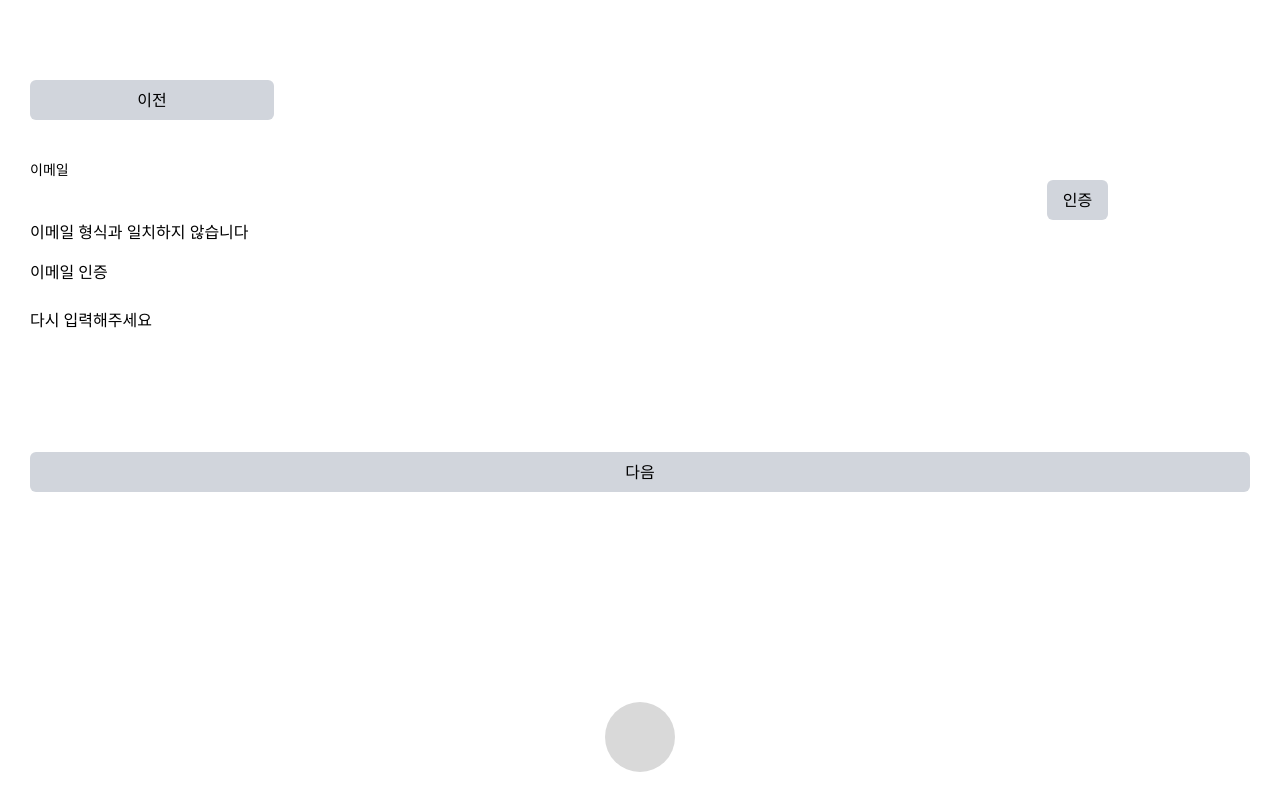
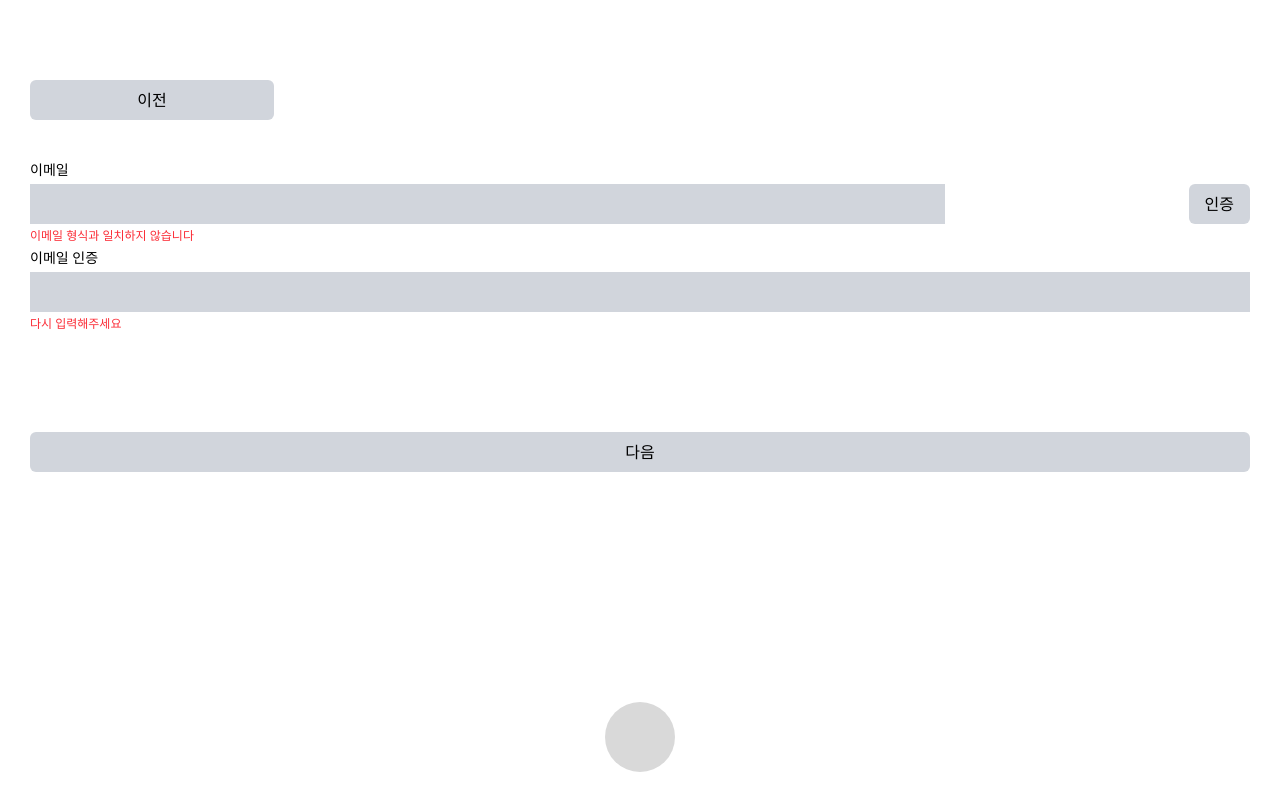
Before and after one commit to kdt-ful-class-three-group/poop, a React (Vite) app in the folder client/: page /Register in a window 1280 px wide. Built offline with nearby package versions, Linux system fonts and the light colour scheme.

Commit message:
화면 레이아웃 & 스타일 지정

```diff
--- a/client/src/components/Email.jsx
+++ b/client/src/components/Email.jsx
@@ -2,21 +2,21 @@ import Button from "./Button";
 
 function Email(){
   return(
-    <div className="flex flex-col gap-4 w-full">
+    <div className="flex flex-col gap-1 w-full">
       {/* 이메일 */}
-      <form>
+      <form className="flex flex-col gap-1">
         <p className="text-sm">이메일</p>
-        <div className="flex">
-          <input type="text" className="w-10/12" />
+        <div className="flex justify-between">
+          <input type="text" className="w-9/12 bg-gray-300 focus:bg-gray-100" />
           <Button text='인증' colorClass={'bg-gray-300'}/>
         </div>
-        <p>이메일 형식과 일치하지 않습니다</p>
+        <p className="text-xs text-red-500">이메일 형식과 일치하지 않습니다</p>
       </form>
       {/* 이메일 인증 */}
-      <div>
-        <p>이메일 인증</p>
-        <input type='text'/>
-        <p>다시 입력해주세요</p>
+      <div className="flex flex-col gap-1">
+        <p className="text-sm" >이메일 인증</p>
+        <input type='text' className="w-full bg-gray-300 py-2 focus:bg-gray-100"/>
+        <p className="text-xs text-red-500">다시 입력해주세요</p>
       </div>
     </div>
   )
--- a/client/src/components/RegisterEmail.jsx
+++ b/client/src/components/RegisterEmail.jsx
@@ -13,7 +13,7 @@ function RegisterEmail(){
         colorClass={'bg-gray-300 w-[20%]'}
       />
       <Email/>
-      <Button text='다음' colorClass={'bg-gray-300 mt-20'}/>
+      <Button text='다음' colorClass={'bg-gray-300 mt-15'}/>
     </div>
   )
 }
```
